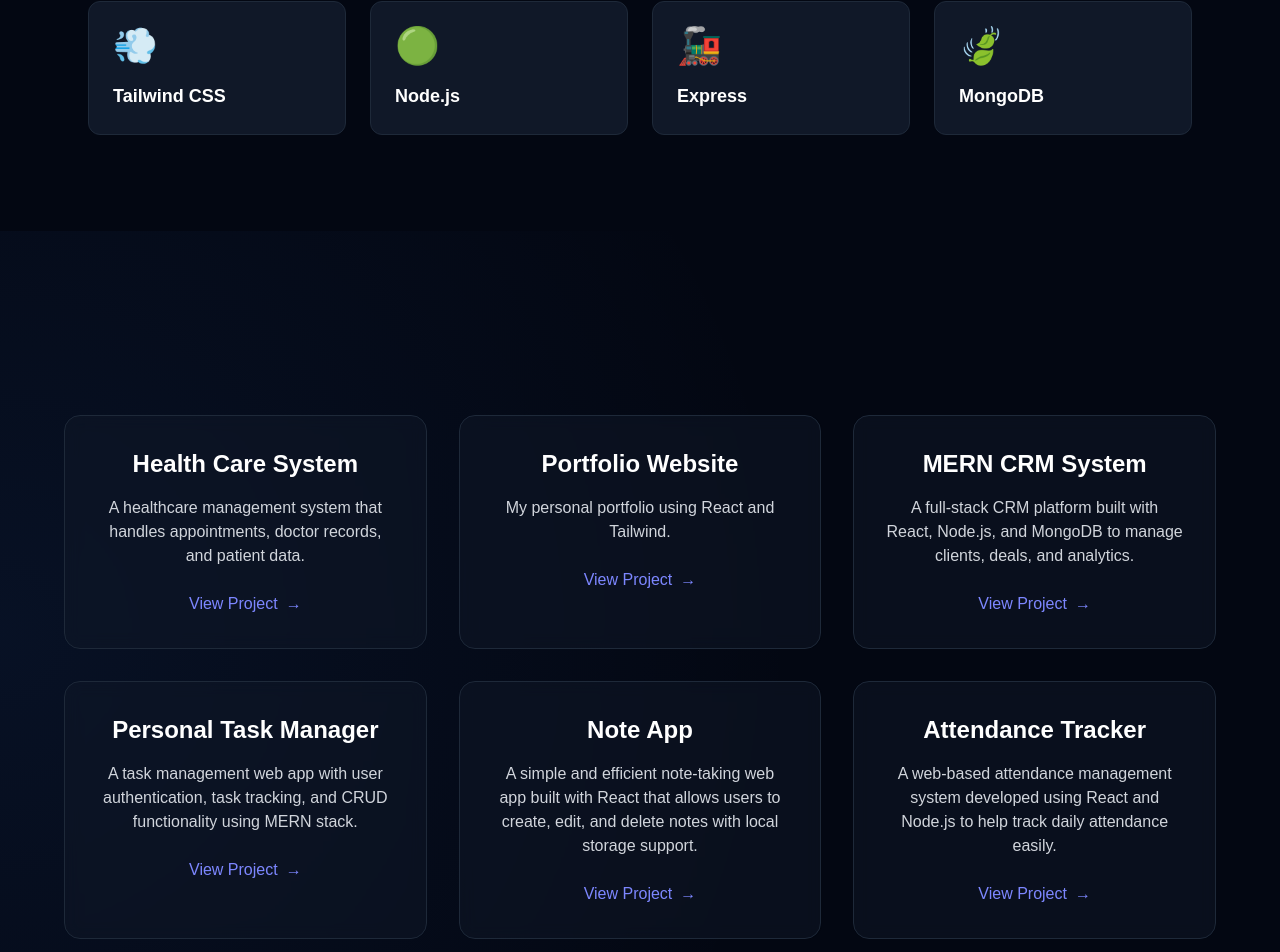
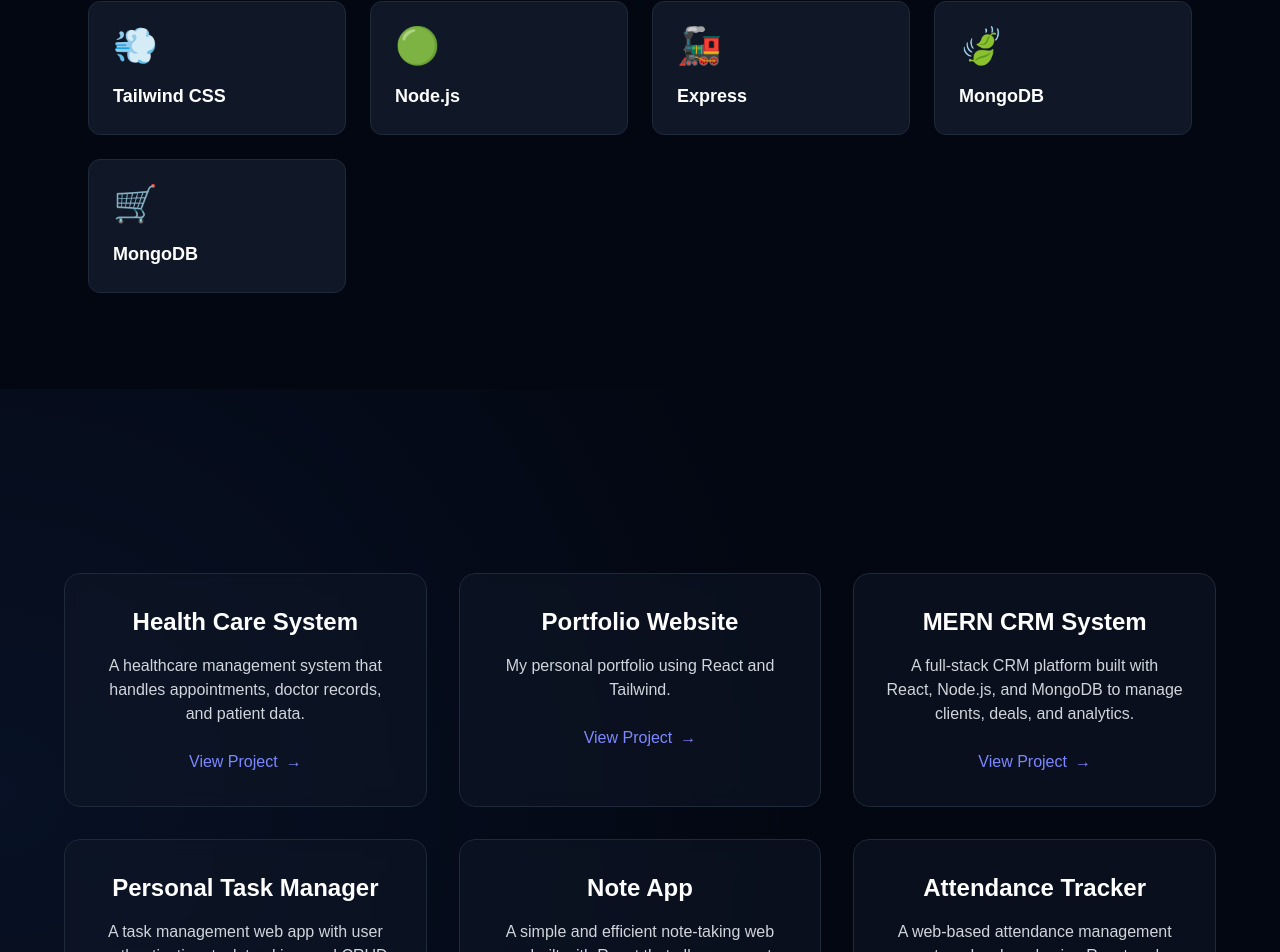
Before and after one commit to Rohin-Madhav/Portfolio, a React (Vite) app: page / in a window 1280 px wide. Shown: the part 2021-2973 px from the top of the page. Built offline with nearby package versions, Linux system fonts and the light colour scheme.

Commit message:
new skill added

```diff
--- a/src/components/Skills.jsx
+++ b/src/components/Skills.jsx
@@ -9,7 +9,8 @@ export default function Skills() {
     { name: "Tailwind CSS", icon: "💨" },
     { name: "Node.js", icon: "🟢" },
     { name: "Express", icon: "🚂" },
-    { name: "MongoDB", icon: "🍃" }
+    { name: "MongoDB", icon: "🍃" },
+    { name: "MongoDB", icon: "🛒" }
   ];
 
   return (
```
